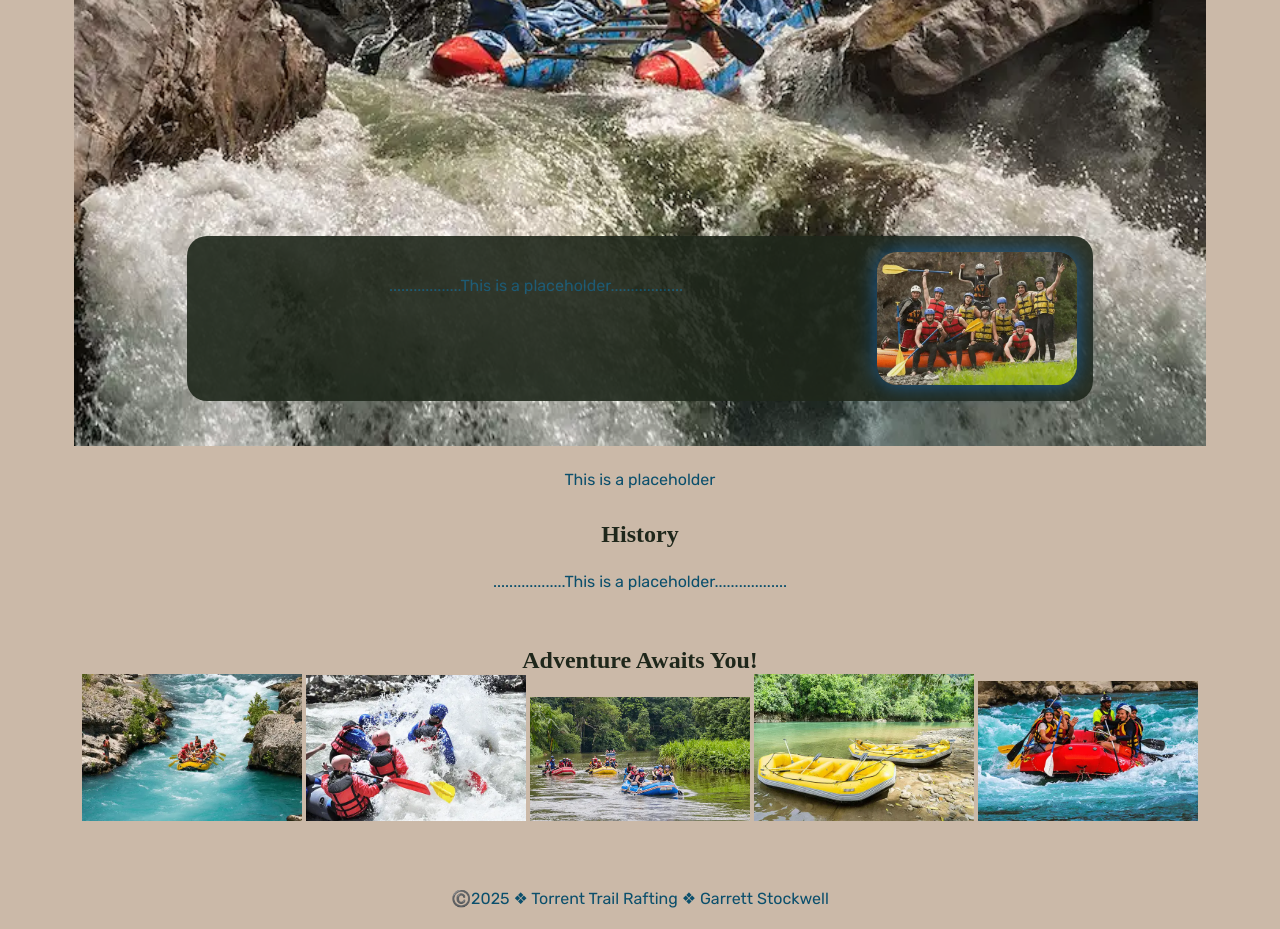
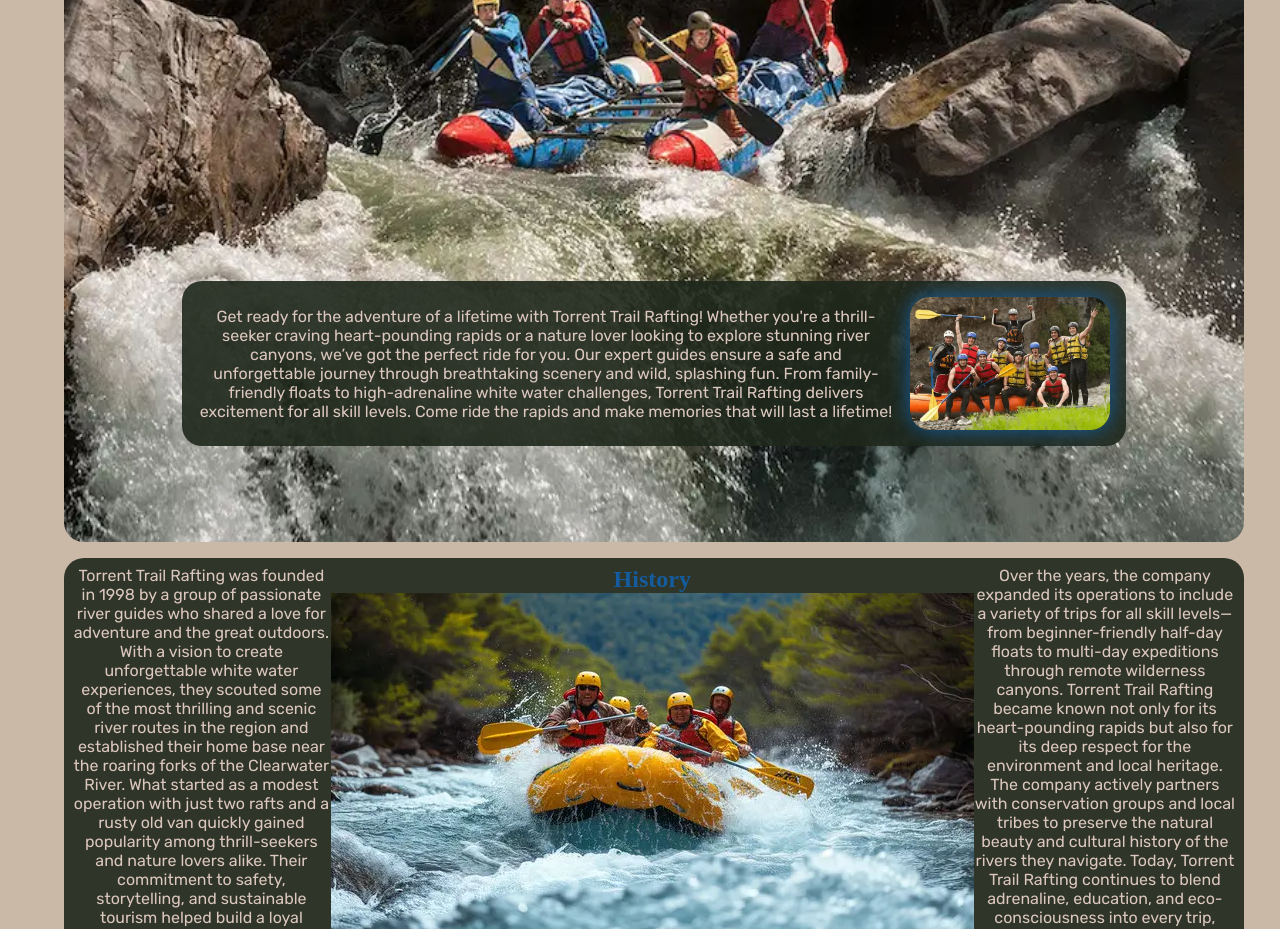
Before and after one commit to asaltycarebear/wdd130, a plain HTML site: page wwr/about.html in a window 1280 px wide. Shown: the part 644-1573 px from the top of the page. Drawn offline with Linux system fonts and the light colour scheme; a web font is replaced by a local one.

Commit message:
week 4 update

```diff
--- a/wwr/about.html
+++ b/wwr/about.html
@@ -10,8 +10,6 @@
         <link rel="preconnect" href="https://fonts.googleapis.com">
         <link rel="preconnect" href="https://fonts.gstatic.com" crossorigin>
         <link href="https://fonts.googleapis.com/css2?family=Rubik+Dirt&display=swap" rel="stylesheet">
-        <!-- <link rel="preconnect" href="https://fonts.googleapis.com"> -->
-        <!-- <link rel="preconnect" href="https://fonts.gstatic.com" crossorigin> -->
         <link href="https://fonts.googleapis.com/css2?family=Rubik+Dirt&family=Rubik:ital,wght@0,300..900;1,300..900&display=swap" rel="stylesheet">
     </head>
     <body>
@@ -31,27 +29,48 @@
             <div class="hero">
                 <img src="images/hero-1.webp" alt="A picture of white water rafters about to plunge down a small fall.">
                 <h1>Torrent Trail Rafting</h1>
-                <p>This is a placeholder</p>
                 <article>
                     <img src="images/happy-1.webp" alt="A picture of a successfull trip.">
-                    <p>..................This is a placeholder..................</p>
+                    <p1>Get ready for the adventure of a lifetime with Torrent Trail Rafting! Whether you're a thrill-seeker craving heart-pounding rapids or a nature lover looking to explore stunning river canyons, we’ve got the perfect ride for you. Our expert guides ensure a safe and unforgettable journey through breathtaking scenery and wild, splashing fun. From family-friendly floats to high-adrenaline white water challenges, Torrent Trail Rafting delivers excitement for all skill levels. Come ride the rapids and make memories that will last a lifetime!</p>
                 </article>
             </div>
-            <section class="section1">
-                <h2>History</h2>
-                <p>..................This is a placeholder..................</p>
+            <section class="section-1">
+                <p2>Torrent Trail Rafting was founded in 1998 by a group of passionate river guides who shared a love for adventure and the great outdoors. With a vision to create unforgettable white water experiences, they scouted some of the most thrilling and scenic river routes in the region and established their home base near the roaring forks of the Clearwater River. What started as a modest operation with just two rafts and a rusty old van quickly gained popularity among thrill-seekers and nature lovers alike. Their commitment to safety, storytelling, and sustainable tourism helped build a loyal following, making Torrent Trail Rafting a respected name in the rafting community.</p2>
+                <h2>
+                    History
+                    <img src="images/history-1.webp" alt="One of the first trips">
+                </h2>
+                <p3>Over the years, the company expanded its operations to include a variety of trips for all skill levels—from beginner-friendly half-day floats to multi-day expeditions through remote wilderness canyons. Torrent Trail Rafting became known not only for its heart-pounding rapids but also for its deep respect for the environment and local heritage. The company actively partners with conservation groups and local tribes to preserve the natural beauty and cultural history of the rivers they navigate. Today, Torrent Trail Rafting continues to blend adrenaline, education, and eco-consciousness into every trip, earning it a reputation as one of the top adventure outfitters in the region.</p3>
             </section>
-            <section class="section2">
+            <section class="section-2">
                 <h2>Adventure Awaits You!</h2>
-                <img src="images/h2_1-1.webp" alt="White water rafting through a narrow, rocky river channel.">
-                <img src="images/h2_2-1.webp" alt="An intense moment during a white water rafting adventure.">
-                <img src="images/h2_5-1.webp" alt="Several groups of people enjoying a white water rafting trip on a calm section of a river surrounded by lush, green tropical forest.">
-                <img src="images/h2_3-1.webp" alt="The beached craft of some adventureres taking a break.">
-                <img src="images/h2_4-1.webp" alt="A front facing view of a smaller group rafting in saphire waters.">
+                <div class="image-row">
+                    <figure>
+                        <img src="images/h2_1-1.webp" alt="White water rafting through a narrow, rocky river channel." />
+                        <figcaption>Rapid Rush</figcaption>
+                    </figure>
+                    <figure>
+                        <img src="images/h2_2-1.webp" alt="An intense moment during a white water rafting adventure." />
+                        <figcaption>Whitewater Wilds</figcaption>
+                    </figure>
+                    <figure>
+                        <img src="images/h2_5-1.webp" alt="Several groups of people enjoying a white water rafting trip on a calm section of a river surrounded by lush, green tropical forest." />
+                        <figcaption>Thunder River Run</figcaption>
+                    </figure>
+                    <figure>
+                        <img src="images/h2_3-1.webp" alt="The beached craft of some adventureres taking a break." />
+                        <figcaption>Cascade Canyon Quest</figcaption>
+                    </figure>
+                    <figure>
+                        <img src="images/h2_4-1.webp" alt="A front facing view of a smaller group rafting in saphire waters." />
+                        <figcaption>Rogue Rapids</figcaption>
+                    </figure>
+                </div>
             </section>
         </main>
 
         <footer>
+        <div class="footer-content">
             <p>©️2025 ❖ Torrent Trail Rafting ❖ Garrett Stockwell</p>
             <nav class="socialmedia">
             <a href="https://www.youtube.com/">
@@ -64,6 +83,7 @@
                 <img src="images/tiktok_icon.png" alt="tiktok link">
             </a>
             </nav>
+        </div>
         </footer>
     </body>
 </html>
--- a/wwr/styles/rafting.css
+++ b/wwr/styles/rafting.css
@@ -16,15 +16,16 @@
 }
 
 body {
+  padding: 5%;
   font-family: var(--heading-font);
-  color: var(--secondary-color);
+  color: var(--accent3-color);
   background-color: var(--primary-color);
 }
 
 header, main, footer {
   width: fit-content;
   margin: 0 auto;
-  text-align: center; /* extra */
+  text-align: center;
 }
 
 header {
@@ -50,10 +51,10 @@ nav a {
 
 h1, h2 {
   font-family: var(--heading-font);
-  color: var(--accent2-color);
+  color: var(--accent1-color);
 }
 
-nav, p, section, article { /*check later*/
+nav, section, article { /*check later*/
   /* width: fit-content;  /* or a fixed width like 600px */
   margin: 16px auto;
   padding: 8px;
@@ -67,6 +68,8 @@ nav, p, section, article { /*check later*/
   display: block;
   width: 100%;
   height: auto;
+  box-sizing: border-box;
+  border-radius: 20px;
 }
 
 h1 {
@@ -76,9 +79,9 @@ h1 {
   left: 5%;
   padding: 16px;
   text-align: center;
-  opacity: 0.9;
+  opacity: 0.8;
   background-color: var(--accent2-color);
-  color: var(--secondary-color);
+  color: var(--accent1-color);
   border-radius: 20px;
   box-sizing: border-box;
   letter-spacing: 2px;
@@ -87,14 +90,22 @@ h1 {
 
 .hero article {
   position: absolute;
+  display: flex;
   bottom: 80px;
-  opacity: 0.9;
-  background-color: var(--accent2-color);
+  color: var(--accent3-color);
+  background-color: rgba(31, 39, 27, .9);
   padding: 16px;
   width: 80%;
   left: 10%;
   border-radius: 20px;
   box-sizing: border-box;
+}
+
+p1 {
+  display: flex;
+  justify-content: center;
+  font-family: var(--body-front);
+  align-self: center;
 }
 
 .hero article img {
@@ -103,6 +114,61 @@ h1 {
   margin-left: 16px;
   border-radius: 20px;
   box-shadow: 0 0 20px var(--accent1-color);
+  order: 2;
+}
+
+.section-1 {
+  position: relative;
+  display: flex;
+  justify-content: center;
+  box-sizing: border-box;
+  border-radius: 20px;
+  background-color: rgba(31, 39, 27, .9);
+}
+
+.section-1 img {
+  position: relative;
+}
+
+p2 {
+  display: flex;
+  justify-content: center;
+  font-family: var(--body-front);
+  align-self: center;
+}
+
+p3 {
+  display: flex;
+  justify-content: center;
+  font-family: var(--body-front);
+  align-self: center;
+}
+
+.section-2 {
+  display: flex;
+  flex-direction: column;
+  align-items: center;
+  box-sizing: border-box;
+  border-radius: 20px;
+  background-color: rgba(31, 39, 27, .9);
+}
+
+.section-2 h2 {
+  margin-bottom: 1rem;
+  text-align: center;
+}
+
+.image-row {
+  display: flex;
+  gap: 16px;
+  justify-content: center;
+}
+
+.image-row img {
+  width: 220px;
+  height: auto;
+  box-sizing: border-box;
+  border-radius: 20px;
 }
 
 footer {
@@ -110,6 +176,10 @@ footer {
   color: var(--accent1-color);
   text-align: center;
   padding: 16px;
+  display: flex;
+  justify-content: space-between;
+  align-items: center;
+  flex-wrap: wrap;
 }
 
 .socialmedia a{
@@ -121,21 +191,3 @@ footer {
   height: auto;
   text-decoration: none;
 }
-
-.section1 {
-  position: relative;
-}
-
-.section1 img {
-  position: relative;
-}
-
-.section2 img {
-  width: 220px;
-  height: auto;
-}
-
-p {
-  color: var(--secondary-color);
-  font-family: var(--body-front);
-}
```
Also changed, not shown: wwr/images/OG images/history_image.jpg (added), wwr/images/history-1.webp (added). Lines whose indentation alone changed are shown as unchanged.
